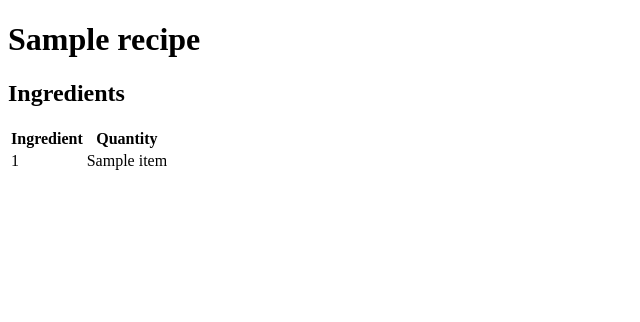
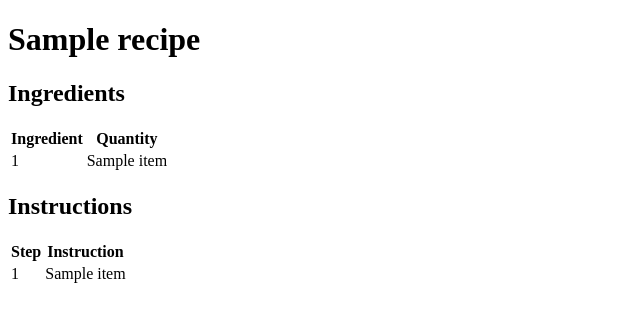
Before and after one commit to 20042Sarah/Recipe-Book, a Flask app: template templates/recipe.html in a window 1280 px wide. Shown: the top 322 px of the page, without its empty margins (0-640 px from the left). Run offline with Flask 3, Linux system fonts and the light colour scheme; the template is opened without the code that fills it: most values are stand-ins (such as "Sample title", 1, 10 or a date in 2020).

Commit message:
/recipe/<name> shows ingredients and instructions

```diff
--- a/app.py
+++ b/app.py
@@ -14,7 +14,7 @@ def allrecipes():
     cursor.execute(sql)
     results = cursor.fetchall()
     db.close()
-    return render_template('home.html', results = results)
+    return render_template('home.html', results=results)
 
 
 @app.route('/recipe/<name>')
@@ -30,7 +30,11 @@ def displayrecipe(name):
         WHERE Recipe = %s;""" % recipe
     cursor.execute(sql)
     ingredients = cursor.fetchall()
-    return render_template('recipe.html', recipe = name, results = ingredients)
+    sql = """SELECT Instructions.Step, Instructions.Instruction FROM
+        Instructions WHERE Recipe = %s;""" % recipe
+    cursor.execute(sql)
+    instructions = cursor.fetchall()
+    return render_template('recipe.html', recipe=name, ingredients=ingredients, instructions=instructions)
 
 
 if __name__ == "__main__":
--- a/templates/recipe.html
+++ b/templates/recipe.html
@@ -11,7 +11,20 @@
             <th>Ingredient</th>
             <th>Quantity</th>
         </tr>
-        {% for item in results %}
+        {% for item in ingredients %}
+        <tr>
+            <td>{{ item[0] }}</td>
+            <td>{{ item[1] }}</td>
+        </tr>
+        {% endfor %}
+    </table>
+    <h2>Instructions</h2>
+    <table class="w3-table">
+        <tr>
+            <th>Step</th>
+            <th>Instruction</th>
+        </tr>
+        {% for item in instructions %}
         <tr>
             <td>{{ item[0] }}</td>
             <td>{{ item[1] }}</td>
```
